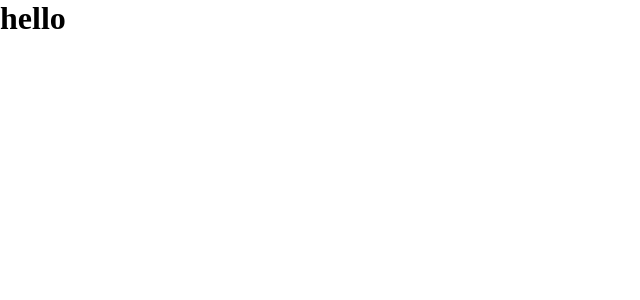
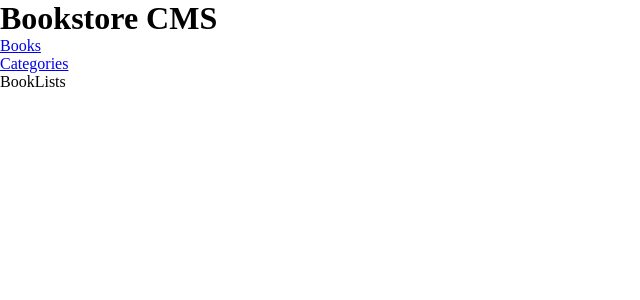
Before and after one commit to Cabraham1/Bookstore, a React (Create React App) app: page / in a window 1280 px wide. Shown: the top 300 px of the page, without its empty margins (0-640 px from the left). Built offline with nearby package versions, Linux system fonts and the light colour scheme.

Commit message:
Add navbar

```diff
--- a/package.json
+++ b/package.json
@@ -8,6 +8,7 @@
     "@testing-library/user-event": "^13.5.0",
     "react": "^18.2.0",
     "react-dom": "^18.2.0",
+    "react-router-dom": "^6.10.0",
     "react-scripts": "5.0.1",
     "web-vitals": "^2.1.4"
   },
--- a/src/App.js
+++ b/src/App.js
@@ -1,10 +1,23 @@
+import { BrowserRouter, Routes, Route } from 'react-router-dom';
 import './App.css';
+import Navbar from './components/Navbar';
+import BookLists from './components/BookLists';
+import Categories from './components/Categories';
 
 function App() {
   return (
-    <div className="App">
-      <h1>hello</h1>
-    </div>
+    <>
+      <div className="App" />
+      <div className="App">
+        <BrowserRouter>
+          <Navbar />
+          <Routes>
+            <Route path="/" element={<BookLists />} />
+            <Route path="/categories" element={<Categories />} />
+          </Routes>
+        </BrowserRouter>
+      </div>
+    </>
   );
 }
 
--- /dev/null
+++ b/src/components/BookLists.js
@@ -0,0 +1,7 @@
+import React from 'react';
+
+const BookLists = () => (
+  <div>BookLists</div>
+);
+
+export default BookLists;
--- /dev/null
+++ b/src/components/Categories.js
@@ -0,0 +1,7 @@
+import React from 'react';
+
+const Categories = () => (
+  <div>Categories</div>
+);
+
+export default Categories;
--- /dev/null
+++ b/src/components/Navbar.js
@@ -0,0 +1,32 @@
+import { NavLink } from 'react-router-dom';
+import React from 'react';
+
+const Navbar = () => {
+  const links = [
+    {
+      id: 1,
+      path: '/',
+      text: 'Books',
+    },
+    {
+      id: 2,
+      path: '/categories',
+      text: 'Categories',
+    },
+  ];
+
+  return (
+    <div>
+      <h1>Bookstore CMS</h1>
+      <ul className="nav-items">
+        {links.map((link) => (
+          <li key={link.id}>
+            <NavLink to={link.path}>{link.text}</NavLink>
+          </li>
+        ))}
+      </ul>
+    </div>
+  );
+};
+
+export default Navbar;
```
Also changed, not shown: app_screenshot.png (deleted), src/components/AddBook.js (added), src/components/Book.js (added), 1 other file (tests, documents, lock files or other folders).
